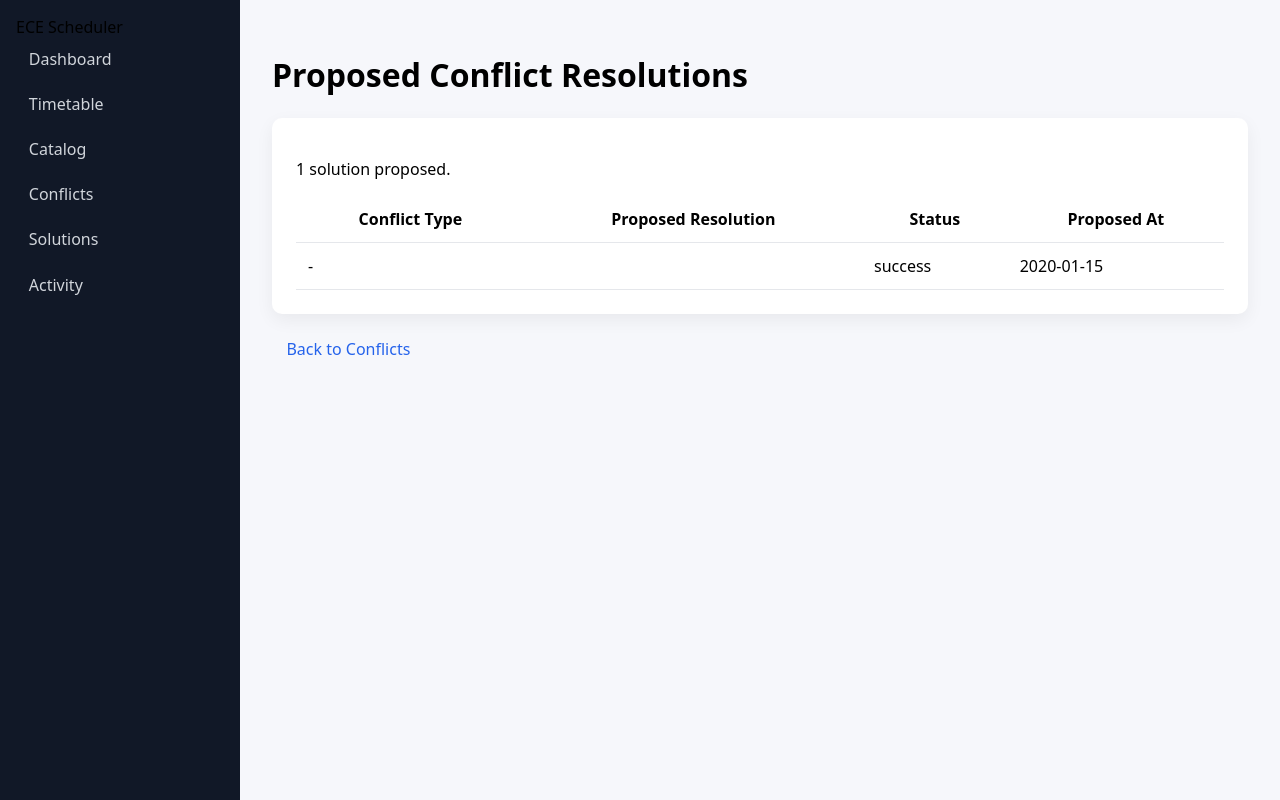
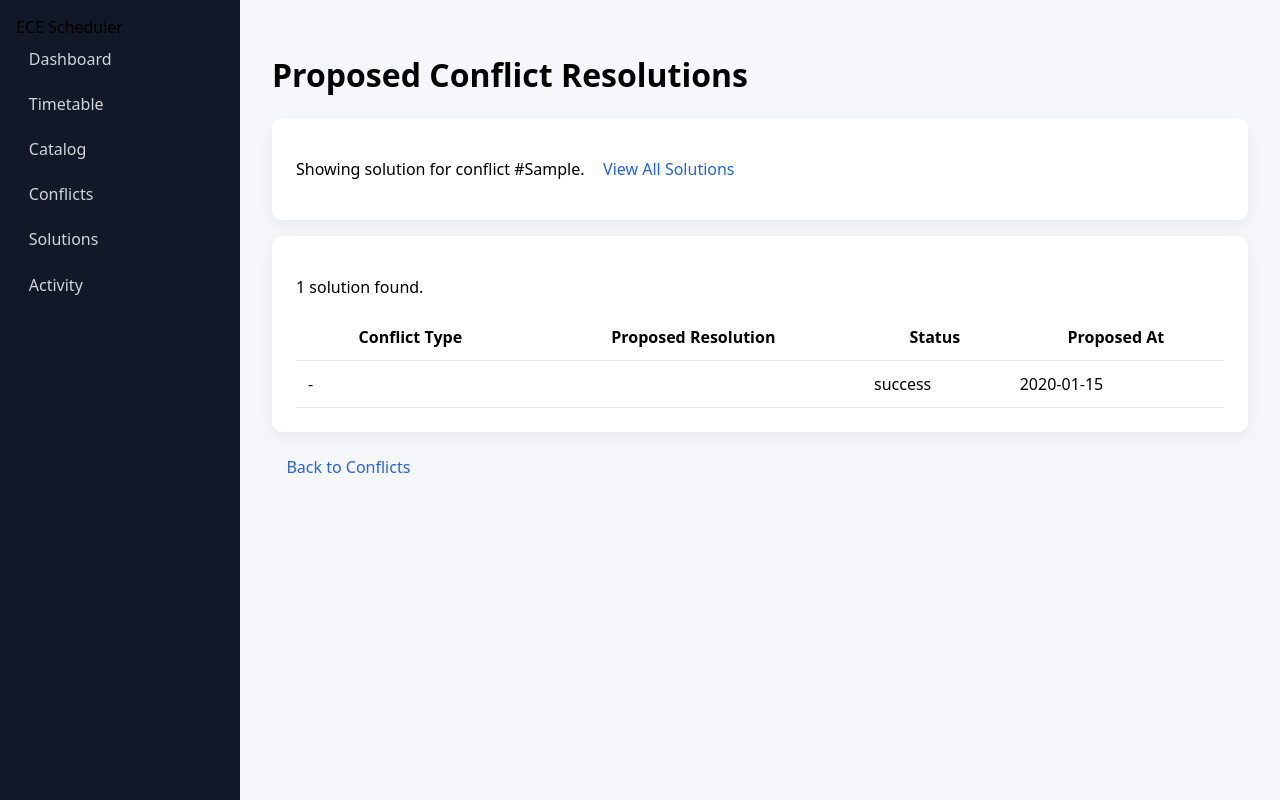
Before and after one commit to CelinZiad/490-10-Classes-Scheduler, a Flask app: template templates/proposed-solutions.html in a window 1280 px wide. Run offline with Flask 3, Linux system fonts and the light colour scheme; the template is opened without the code that fills it: most values are stand-ins (such as "Sample title", 1, 10 or a date in 2020); some libraries are stand-ins or nearby versions.

Commit message:
feat: link conflicts to solutions with direct navigation
- Add conflictid FK to solution table (with auto-migration)
- Store conflict data as JSON in DB for rich frontend display
- Conflicts page reads from DB instead of CSV
- "View Solution" links directly to the specific solution
- Solutions page filters by conflictid when linked from conflict
- Show "View All Solutions" when viewing a filtered solution
- Update DDL script with new solution.conflictid column

```diff
--- a/DatabaseScripts/DDL.sql
+++ b/DatabaseScripts/DDL.sql
@@ -111,13 +111,16 @@ CREATE TABLE public.sessions (
 
 CREATE TABLE public.solution (
 	solutionid bigserial NOT NULL,
+	conflictid bigint NULL,
 	status text NOT NULL,
 	description text NOT NULL,
 	createdat timestamptz DEFAULT now() NOT NULL,
 	CONSTRAINT solution_pkey PRIMARY KEY (solutionid),
-	CONSTRAINT solution_status_check CHECK ((status = ANY (ARRAY['proposed'::text, 'accepted'::text, 'rejected'::text])))
+	CONSTRAINT solution_status_check CHECK ((status = ANY (ARRAY['proposed'::text, 'accepted'::text, 'rejected'::text]))),
+	CONSTRAINT solution_conflict_fk FOREIGN KEY (conflictid) REFERENCES public."conflict"(conflictid) ON DELETE SET NULL
 );
 CREATE INDEX solutionstatusidx ON public.solution USING btree (status);
+CREATE INDEX solutionconflictidx ON public.solution USING btree (conflictid);
 
 CREATE TABLE public."user" (
 	username varchar NOT NULL,
--- a/app.py
+++ b/app.py
@@ -245,25 +245,66 @@ def postschedulerrun():
         },
     )
 
-    # Insert conflicts into DB
+    # Insert conflicts and linked solutions into DB
     if result["conflicts"]:
+        # Ensure solution table has conflictid column (one-time migration)
+        try:
+            db.session.execute(db.text(
+                "ALTER TABLE solution ADD COLUMN IF NOT EXISTS "
+                "conflictid bigint REFERENCES conflict(conflictid) ON DELETE SET NULL"
+            ))
+            db.session.commit()
+        except Exception:
+            db.session.rollback()
+
+        # Clear previous active conflicts and proposed solutions
+        db.session.execute(
+            db.text("delete from solution where status = 'proposed';")
+        )
         db.session.execute(
             db.text("delete from conflict where status = 'active';")
         )
         db.session.commit()
 
+        solutions_added = 0
         for row in result["conflicts"]:
             ctype = row.get("Conflict_Type", "Unknown")
             detail = conflict_detail(row)
+
+            # Store conflict data as JSON for rich frontend display
+            conflict_data = json.dumps({
+                "type": ctype,
+                "course": row.get("Course", ""),
+                "detail": detail,
+            })
+
+            # Insert conflict and get its ID back
+            conflict_row = db.session.execute(
+                db.text(
+                    """
+                    insert into conflict (status, description)
+                    values ('active', :description)
+                    returning conflictid;
+                """
+                ),
+                {"description": conflict_data},
+            ).mappings().first()
+
+            conflict_id = conflict_row["conflictid"] if conflict_row else None
+
+            # Insert linked solution
+            desc = derive_solution(row)
             db.session.execute(
                 db.text(
                     """
-                    insert into conflict (status, description)
-                    values ('active', :description);
+                    insert into solution (status, description, conflictid)
+                    values ('proposed', :description, :conflictid);
                 """
                 ),
-                {"description": f"{ctype}: {detail}"},
+                {"description": f"[{ctype}] {desc}", "conflictid": conflict_id},
             )
+            solutions_added += 1
+
         db.session.commit()
 
         logactivity(
@@ -272,28 +313,6 @@ def postschedulerrun():
             actorname="system",
             metadata={"count": result["num_conflicts"]},
         )
-
-        # Derive and insert solutions
-        db.session.execute(
-            db.text("delete from solution where status = 'proposed';")
-        )
-        db.session.commit()
-
-        solutions_added = 0
-        for row in result["conflicts"]:
-            ctype = row.get("Conflict_Type", "Unknown")
-            desc = derive_solution(row)
-            db.session.execute(
-                db.text(
-                    """
-                    insert into solution (status, description)
-                    values ('proposed', :description);
-                """
-                ),
-                {"description": f"[{ctype}] {desc}"},
-            )
-            solutions_added += 1
-        db.session.commit()
 
         if solutions_added:
             logactivity(
@@ -452,23 +471,13 @@ def catalog():
 
 @app.get("/conflicts")
 def conflicts():
-    from algo_runner import load_conflicts_from_csv
-
-    rows = load_conflicts_from_csv()
-    # Enrich each row with a human-readable detail string
-    for row in rows:
-        row["detail"] = conflict_detail(row)
-    return render_template(ROUTE_TEMPLATES["/conflicts"], conflicts=rows)
-
-
-@app.get("/solutions")
-def solutions():
     rows = (
         db.session.execute(
             db.text(
                 """
-            select solutionid, status, description, createdat
-            from solution
+            select conflictid, status, description, createdat
+            from conflict
+            where status = 'active'
             order by createdat desc;
         """
             )
@@ -476,7 +485,70 @@ def solutions():
         .mappings()
         .all()
     )
-    return render_template(ROUTE_TEMPLATES["/solutions"], solutions=rows)
+
+    # Parse JSON description into display fields
+    parsed = []
+    for r in rows:
+        try:
+            data = json.loads(r["description"])
+        except (json.JSONDecodeError, TypeError):
+            data = {"type": "Unknown", "course": "", "detail": r["description"]}
+        parsed.append({
+            "conflictid": r["conflictid"],
+            "type": data.get("type", "Unknown"),
+            "course": data.get("course", ""),
+            "detail": data.get("detail", ""),
+            "status": r["status"],
+            "createdat": r["createdat"],
+        })
+
+    return render_template(ROUTE_TEMPLATES["/conflicts"], conflicts=parsed)
+
+
+@app.get("/solutions")
+def solutions():
+    conflict_id = request.args.get("conflictid", type=int)
+
+    if conflict_id:
+        rows = (
+            db.session.execute(
+                db.text(
+                    """
+                select s.solutionid, s.status, s.description, s.createdat,
+                       s.conflictid, c.description as conflict_desc
+                from solution s
+                left join conflict c on c.conflictid = s.conflictid
+                where s.conflictid = :cid
+                order by s.createdat desc;
+            """
+                ),
+                {"cid": conflict_id},
+            )
+            .mappings()
+            .all()
+        )
+    else:
+        rows = (
+            db.session.execute(
+                db.text(
+                    """
+                select s.solutionid, s.status, s.description, s.createdat,
+                       s.conflictid, c.description as conflict_desc
+                from solution s
+                left join conflict c on c.conflictid = s.conflictid
+                order by s.createdat desc;
+            """
+                )
+            )
+            .mappings()
+            .all()
+        )
+
+    return render_template(
+        ROUTE_TEMPLATES["/solutions"],
+        solutions=rows,
+        filtered_conflict=conflict_id,
+    )
 
 
 @app.get("/api/export-csv")
--- a/templates/proposed-solutions.html
+++ b/templates/proposed-solutions.html
@@ -7,9 +7,17 @@
   <h1>Proposed Conflict Resolutions</h1>
 </header>
 
+{% if filtered_conflict %}
+<div class="card" style="margin-bottom: 1rem;">
+  <p>Showing solution for conflict #{{ filtered_conflict }}.
+    <a class="btn btn-ghost" href="{{ url_for('solutions') }}">View All Solutions</a>
+  </p>
+</div>
+{% endif %}
+
 {% if solutions %}
 <section class="card">
-  <p>{{ solutions|length }} solution{{ 's' if solutions|length != 1 }} proposed.</p>
+  <p>{{ solutions|length }} solution{{ 's' if solutions|length != 1 }} {{ 'found' if filtered_conflict else 'proposed' }}.</p>
   <table class="data-table">
     <thead>
       <tr>
@@ -41,7 +49,7 @@
 </section>
 {% else %}
 <section class="card">
-  <p>No solutions proposed yet. Generate a schedule to see proposed resolutions.</p>
+  <p>No solutions {{ 'found for this conflict' if filtered_conflict else 'proposed yet. Generate a schedule to see proposed resolutions' }}.</p>
 </section>
 {% endif %}
 
```
Also changed, not shown: templates/conflicts-list.html (+5 -5 lines), tests/conftest.py (+11 -0 lines), tests/test_algo_runner.py (+49 -22 lines).
